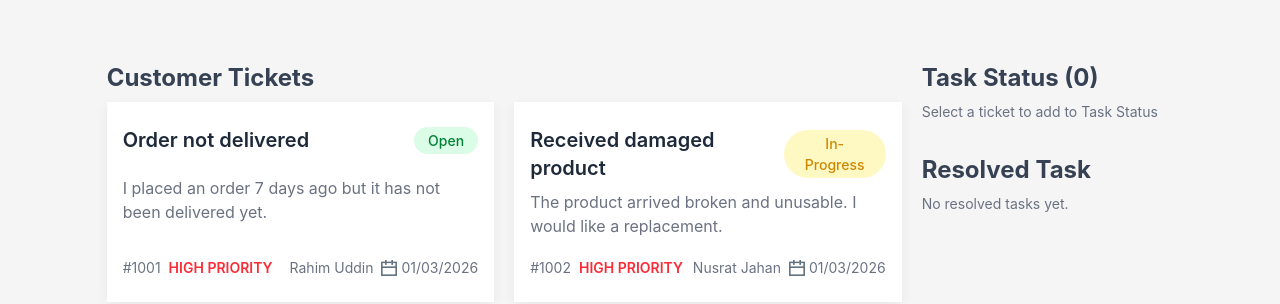
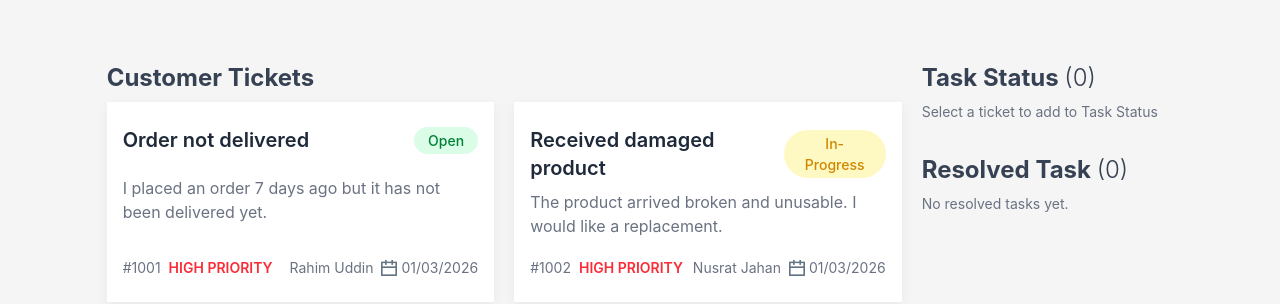
Before and after one commit to naimurcse/customer-support-zone, a React (Vite) app: page / in a window 1280 px wide. Shown: the part 419-723 px from the top of the page. Built offline with nearby package versions, Linux system fonts and the light colour scheme.

Commit message:
Removed Unnecessary Comments

```diff
--- a/src/App.jsx
+++ b/src/App.jsx
@@ -14,9 +14,9 @@ const ticketsPromise = fetch("/ticketsInJSON.json").then((res) => res.json());
 function App() {
   const [inProgressTickets, setInProgressTickets] = useState([]);
   const [completedTickets, setCompletedTickets] = useState([]);
-  const removeTickets = (p) => {
+  const removeTickets = (gotTicket) => {
     const stillUnsolved = inProgressTickets.filter(
-      (ticket) => ticket.id != p.id,
+      (ticket) => ticket.id != gotTicket.id,
     );
     setInProgressTickets(stillUnsolved);
   };
--- a/src/Components/Banner/Banner.jsx
+++ b/src/Components/Banner/Banner.jsx
@@ -2,6 +2,7 @@ import "./Banner.css";
 function Banner({ inProgressNumber, resolvedNumber }) {
   return (
     <section className="banner-section grid grid-cols-1 md:grid-cols-2 gap-5 max-w-10/12 mx-auto my-16">
+      {/* In-Progress Card */}
       <div className="in-progress-card h-50 lg:h-72 flex justify-center items-center rounded-xl">
         <div className="text-center">
           <h2 className="text-3xl mb-3">In-Progress</h2>
@@ -9,6 +10,7 @@ function Banner({ inProgressNumber, resolvedNumber }) {
         </div>
       </div>
 
+      {/* Resolved Card */}
       <div className="resolved-card h-50 lg:h-72 flex justify-center items-center rounded-xl">
         <div className="text-center">
           <h2 className="text-3xl mb-3">Resolved</h2>
--- a/src/Components/ResolvedTasks/ResolvedTasks.jsx
+++ b/src/Components/ResolvedTasks/ResolvedTasks.jsx
@@ -1,12 +1,12 @@
 import ResolvedTask from "../ResolvedTask/ResolvedTask";
 
 function ResolvedTasks({ completedTickets }) {
-  // console.log(completedTickets);
   return (
     <>
       <div className="mb-5">
         <h3 className="text-2xl font-bold text-gray-700  mb-2">
-          Resolved Task
+          Resolved Task{" "}
+          <span className="font-light">({completedTickets.length})</span>
         </h3>
         {completedTickets.length === 0 ? (
           <p className="text-gray-500 text-sm">No resolved tasks yet.</p>
--- a/src/Components/TaskStatus/TaskStatus.jsx
+++ b/src/Components/TaskStatus/TaskStatus.jsx
@@ -10,7 +10,8 @@ function TaskStatus({
     <>
       <div className="mb-8">
         <h3 className="text-2xl font-bold text-gray-700 mb-2">
-          Task Status ({inProgressTickets.length})
+          Task Status{" "}
+          <span className="font-light">({inProgressTickets.length})</span>
         </h3>
         {inProgressTickets.length === 0 ? (
           <p className="text-gray-500 text-sm">
```
